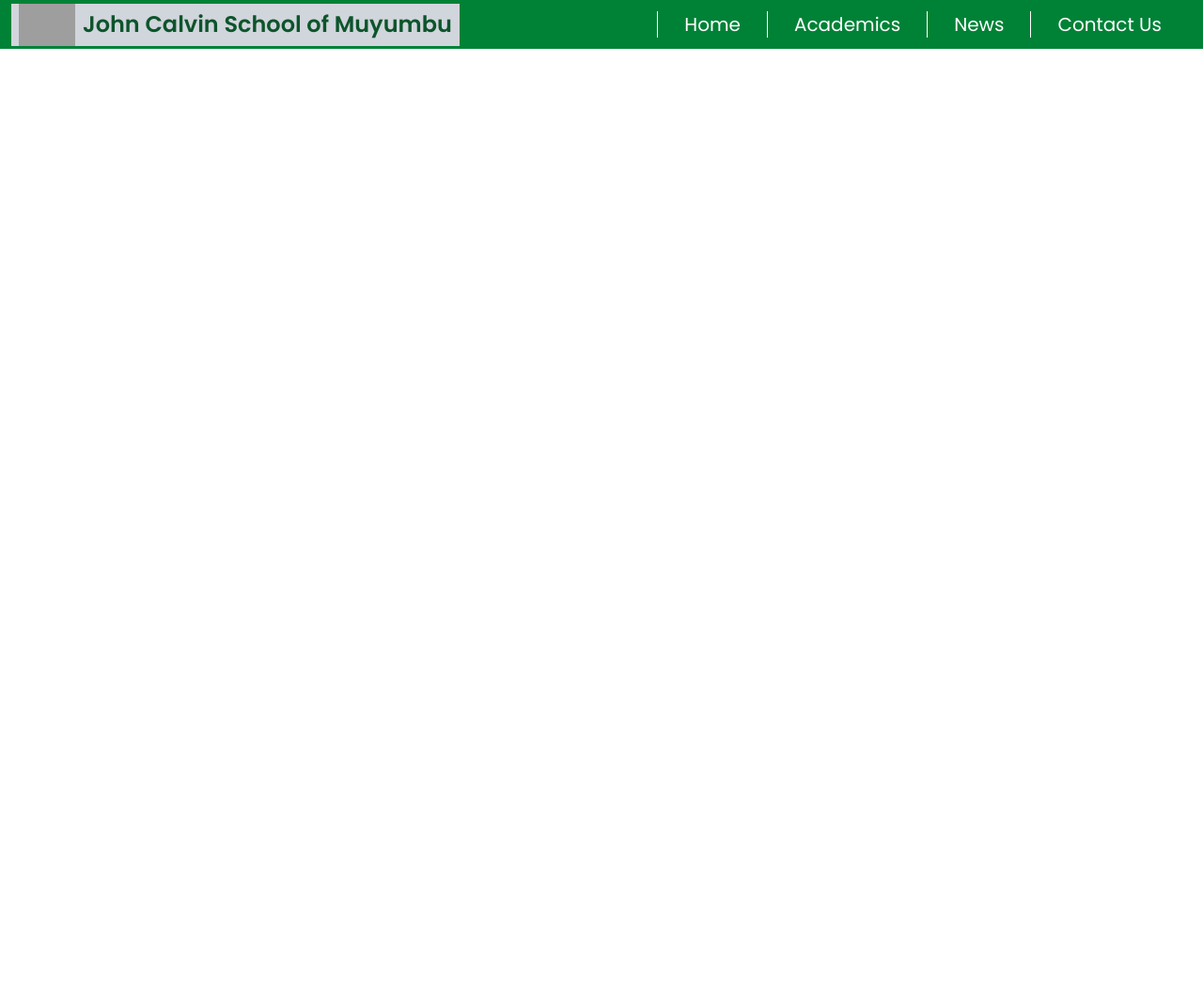
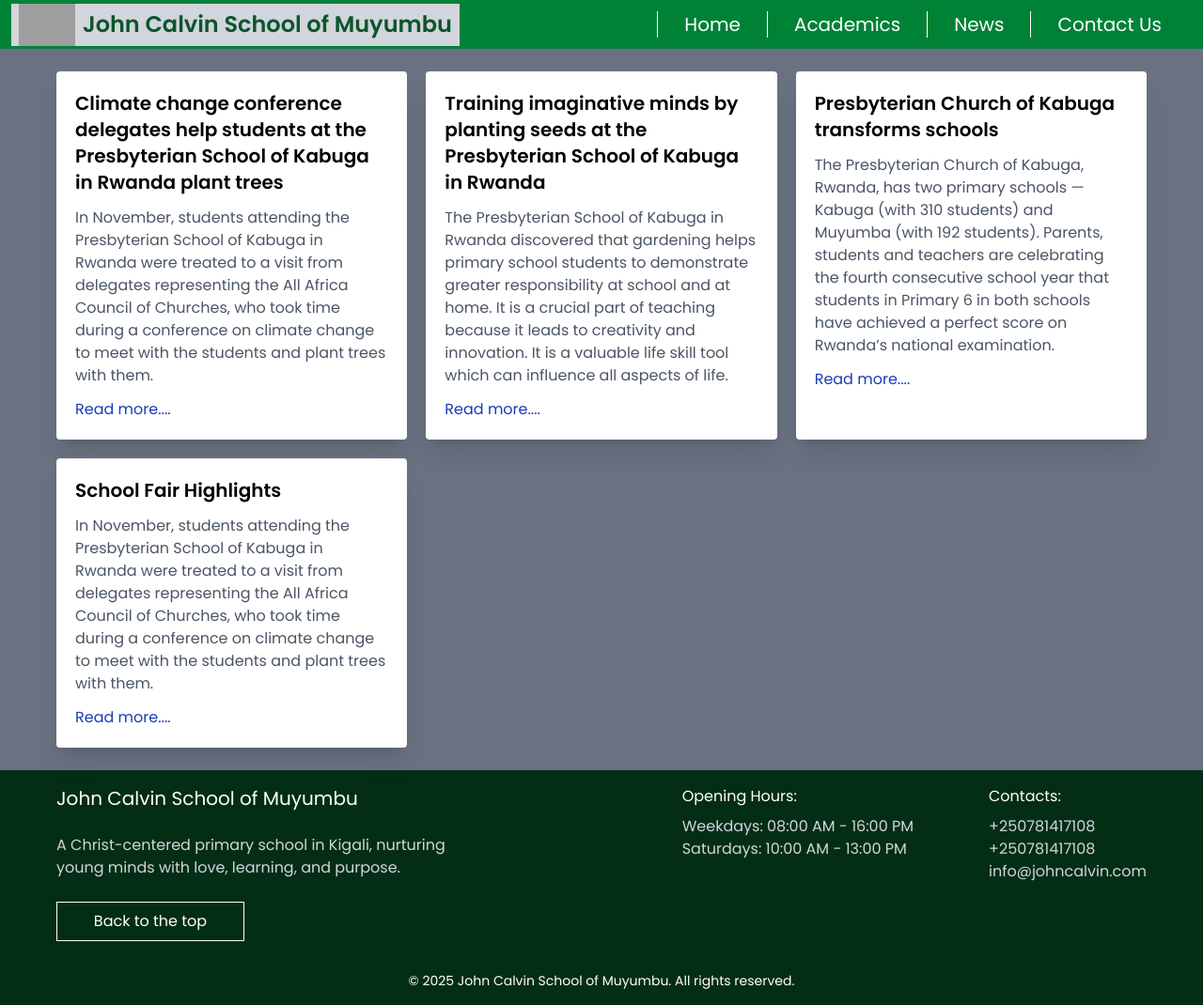
Before and after one commit to Molo-M/john-calvin-school-website, a website: page news.html in a window 1280 px wide. Shown: the whole page at 94% size. Before the commit the page ends 800 px from the top, so only its background shows below. Drawn offline with nearby package versions, Linux system fonts and the light colour scheme; grey boxes are pictures that could not be loaded.

Commit message:
Finished news page design

```diff
--- a/news.html
+++ b/news.html
@@ -40,7 +40,58 @@
         </nav>
     </header>
     <!-- Section 2: Main content  -->
+     <main class="bg-gray-500 p-6 sm:px-15">
+        <div class="news_container  grid grid-cols-1 sm:grid-cols-2 md:grid-cols-3 gap-5">
+            <!-- News item  -->
+            <div class="news_item">
+                <h1>Climate change conference delegates help students at the Presbyterian School of Kabuga in Rwanda plant trees</h1>
+                <p>In November, students attending the Presbyterian School of Kabuga in Rwanda were treated to a visit from delegates representing the All Africa Council of Churches, who took time during a conference on climate change to meet with the students and plant trees with them.</p>
+                <a href="">Read more....</a>
+            </div>
+            <!-- News item  -->
+            <div class="news_item">
+                <h1>Training imaginative minds by planting seeds at the Presbyterian School of Kabuga in Rwanda</h1>
+                <p>The Presbyterian School of Kabuga in Rwanda discovered that gardening helps primary school students to demonstrate greater responsibility at school and at home. It is a crucial part of teaching because it leads to creativity and innovation. It is a valuable life skill tool which can influence all aspects of life.</p>
+                <a href="">Read more....</a>
+            </div>
+            <!-- News item  -->
+            <div class="news_item">
+                <h1>Presbyterian Church of Kabuga transforms schools</h1>
+                <p>The Presbyterian Church of Kabuga, Rwanda, has two primary schools — Kabuga (with 310 students) and Muyumba (with 192 students). Parents, students and teachers are celebrating the fourth consecutive school year that students in Primary 6 in both schools have achieved a perfect score on Rwanda’s national examination.</p>
+                <a href="">Read more....</a>
+            </div>
+            <!-- News item  -->
+            <div class="news_item">
+                <h1>School Fair Highlights</h1>
+                <p>In November, students attending the Presbyterian School of Kabuga in Rwanda were treated to a visit from delegates representing the All Africa Council of Churches, who took time during a conference on climate change to meet with the students and plant trees with them.</p>
+                <a href="">Read more....</a>
+            </div>
+        </div>
+     </main>
     <!-- Section 3: Footer  -->
+     <footer class="w-full bg-green-950">
+        <div class="footer_container flex flex-col sm:flex-row justify-between gap-8 sm:gap-18 text-white py-4 px-5 sm:px-15">
+            <div class="left_footer flex flex-col gap-6 w-full sm:w-110">
+                <h1 class="text-xl">John Calvin School of Muyumbu</h1>
+                <p class="text-gray-300">A Christ-centered primary school in Kigali, nurturing young minds with love, learning, and purpose.</p>
+                <a class="border p-2 w-50 text-center" href="#academics_top">Back to the top</a>
+            </div>
+            <div class="right_footer flex flex-col sm:flex-row gap-5 sm:gap-20">
+                <div class="hours_location">
+                    <h1>Opening Hours:</h1>
+                    <p>Weekdays: 08:00 AM - 16:00 PM</p>
+                    <p>Saturdays: 10:00 AM - 13:00 PM</p>
+                </div>
+                <div class="contact_info">
+                    <h1>Contacts:</h1>
+                    <p>+250781417108</p>
+                    <p>+250781417108</p>
+                    <p>info@johncalvin.com</p>
+                </div>
+            </div>
+        </div>
+        <p class="text-white text-start sm:text-center text-sm py-4 px-5">© 2025 John Calvin School of Muyumbu. All rights reserved.</p>
+     </footer>
     <!-- Useful js scripts -->
     <script type="module" src="https://unpkg.com/ionicons@7.1.0/dist/ionicons/ionicons.esm.js"></script>
     <script nomodule src="https://unpkg.com/ionicons@7.1.0/dist/ionicons/ionicons.js"></script>
--- a/src/input.css
+++ b/src/input.css
@@ -81,6 +81,23 @@
     .academics_content h1 {
         @apply font-semibold text-xl;
     }
+
+    /* News Main content  */
+    .news_item {
+        @apply bg-white shadow-xl p-5 rounded flex flex-col gap-3;
+    }
+
+    .news_item h1 {
+        @apply font-semibold text-xl;
+    }
+
+    .news_item p {
+        @apply text-gray-600;
+    }
+
+    .news_item a {
+        @apply hover:underline text-blue-800;
+    }
 }
 
 @layer utilities {
```
Also changed, not shown: src/output.css.
